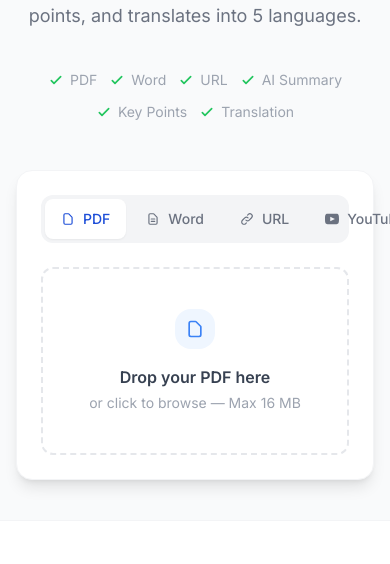
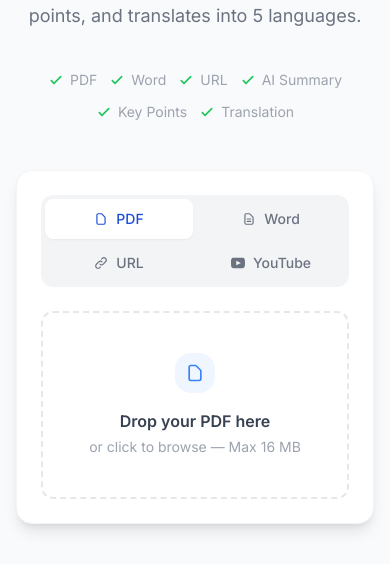
Before and after one commit to shenchuanchao/summarify-pro, a Flask app: page / in a window 390 px wide; the page is wider, and only the part inside the window is pictured. Shown: the part 316-880 px from the top of that part. Run offline with Flask 3, Linux system fonts and the light colour scheme; some libraries are stand-ins or nearby versions.

Commit message:
fix: mobile responsive layout - prevent tab/content overflow on small screens

```diff
--- a/templates/index.html
+++ b/templates/index.html
@@ -33,7 +33,7 @@
 <section id="upload-section" class="max-w-3xl mx-auto px-4 pb-10">
     <div class="bg-white rounded-2xl shadow-lg border border-gray-100 p-6 sm:p-8">
         <!-- Tabs -->
-        <div class="flex gap-1 bg-gray-100 p-1 rounded-xl mb-6">
+        <div class="grid grid-cols-2 sm:flex gap-1 bg-gray-100 p-1 rounded-xl mb-6">
             <button data-tab="pdf" class="tab-btn flex-1 flex items-center justify-center gap-2 py-2.5 px-4 rounded-lg text-sm font-medium transition-all active bg-white text-brand-700 shadow-sm">
                 <svg class="w-4 h-4" fill="none" stroke="currentColor" viewBox="0 0 24 24"><path stroke-linecap="round" stroke-linejoin="round" stroke-width="2" d="M7 21h10a2 2 0 002-2V9.414a1 1 0 00-.293-.707l-5.414-5.414A1 1 0 0012.586 3H7a2 2 0 00-2 2v14a2 2 0 002 2z"/></svg>
                 PDF
@@ -90,9 +90,9 @@
 
         <!-- URL Tab -->
         <div id="tab-url" class="tab-content hidden">
-            <div class="flex gap-3">
+            <div class="flex flex-col sm:flex-row gap-3">
                 <input id="url-input" type="url" placeholder="https://example.com/article" class="flex-1 px-4 py-3 border border-gray-200 rounded-xl text-sm focus:ring-2 focus:ring-brand-500 focus:border-brand-500 outline-none transition-shadow">
-                <button id="url-parse-btn" onclick="parseURL()" class="bg-brand-600 text-white px-6 py-3 rounded-xl text-sm font-semibold hover:bg-brand-700 transition-colors shadow-sm whitespace-nowrap disabled:opacity-50">
+                <button id="url-parse-btn" onclick="parseURL()" class="bg-brand-600 text-white px-6 py-3 rounded-xl text-sm font-semibold hover:bg-brand-700 transition-colors shadow-sm whitespace-nowrap disabled:opacity-50 w-full sm:w-auto">
                     Fetch & Parse
                 </button>
             </div>
@@ -136,11 +136,11 @@
                 <button onclick="runAI('keypoints')" class="ai-btn flex items-center gap-1.5 px-4 py-2.5 bg-emerald-600 text-white text-sm font-medium rounded-xl hover:bg-emerald-700 transition-colors shadow-sm">
                     <svg class="w-4 h-4" fill="none" stroke="currentColor" viewBox="0 0 24 24"><path stroke-linecap="round" stroke-linejoin="round" stroke-width="2" d="M5 13l4 4L19 7"/></svg> Key Points
                 </button>
-                <div class="flex items-center gap-2">
+                <div class="flex flex-col sm:flex-row items-stretch sm:items-center gap-2">
                     <button onclick="runAI('translate')" class="ai-btn flex items-center gap-1.5 px-4 py-2.5 bg-violet-600 text-white text-sm font-medium rounded-xl hover:bg-violet-700 transition-colors shadow-sm">
                         <svg class="w-4 h-4" fill="none" stroke="currentColor" viewBox="0 0 24 24"><path stroke-linecap="round" stroke-linejoin="round" stroke-width="2" d="M3 5h12M9 3v2m1.048 9.5A18.022 18.022 0 016.412 9m6.088 9h7M11 21l5-10 5 10M12.751 5C11.783 10.77 8.07 15.61 3 18.129"/></svg> Translate to
                     </button>
-                    <select id="target-lang" class="text-sm border border-gray-200 rounded-xl px-3 py-2.5 bg-white text-gray-700 outline-none focus:ring-2 focus:ring-violet-500 cursor-pointer">
+                    <select id="target-lang" class="text-sm border border-gray-200 rounded-xl px-3 py-2.5 bg-white text-gray-700 outline-none focus:ring-2 focus:ring-violet-500 cursor-pointer flex-1 sm:flex-initial">
                         <option value="Chinese">🇨🇳 Chinese</option>
                         <option value="Spanish">🇪🇸 Spanish</option>
                         <option value="German">🇩🇪 German</option>
```
Also changed, not shown: templates/youtube.html (+7 -7 lines).
